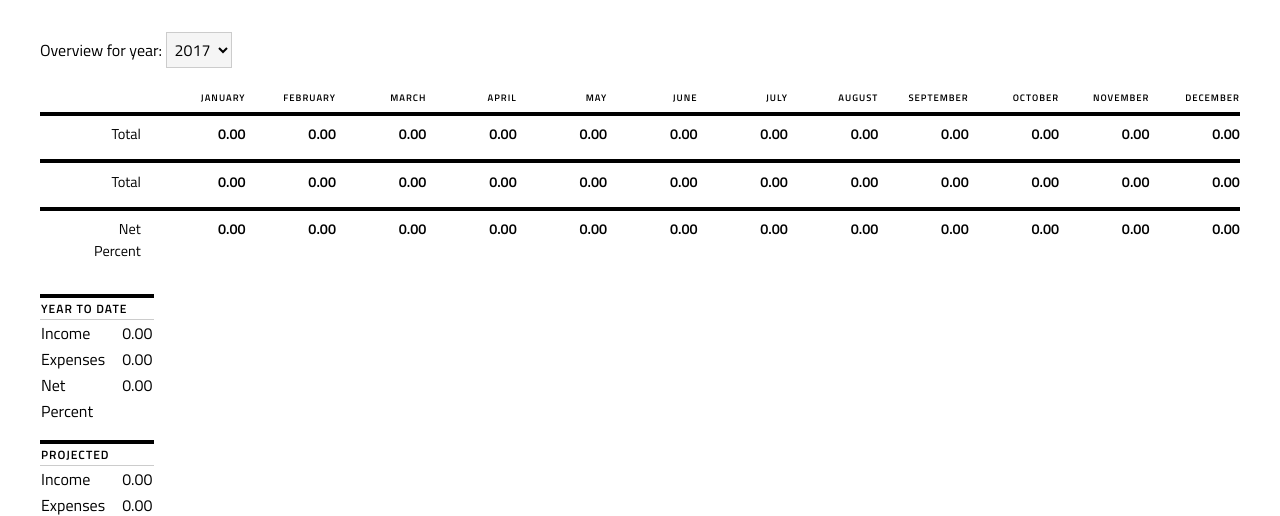
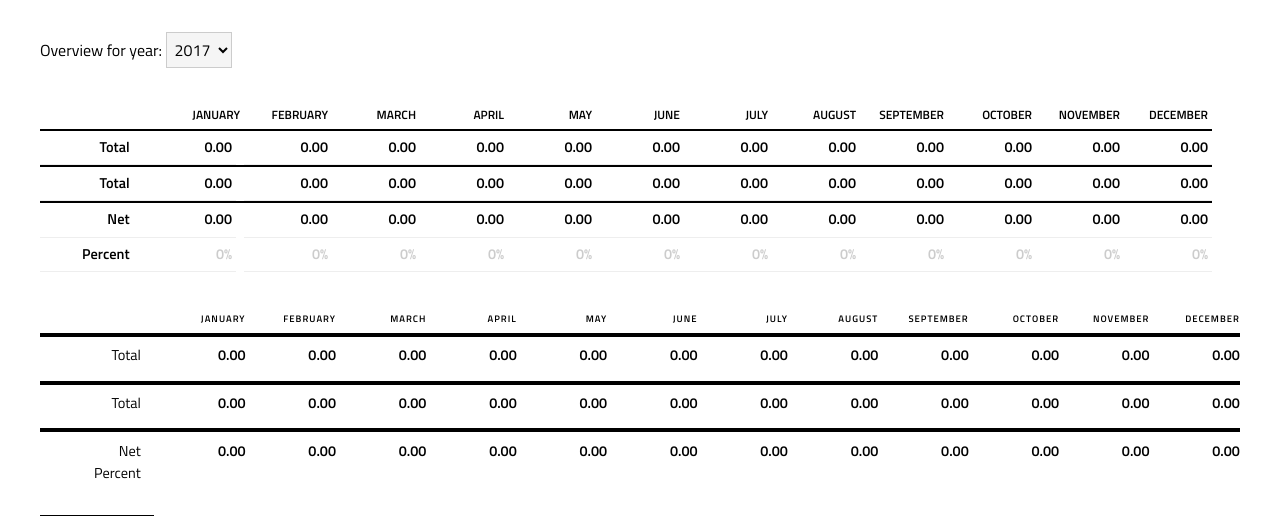
Before and after one commit to whatisjasongoldstein/cheapskate, a Django app: page / in a window 1280 px wide. Shown: the part 38-554 px from the top of the page. Run offline with Django 3.2, Linux system fonts and the light colour scheme; the visitor is signed in with stand-in values (Sample User, id 1); data that the repository does not hold is empty; style sheets or scripts are compiled from the project's sources; some libraries are stand-ins or nearby versions.

Commit message:
WIP Flexbox Grid

```diff
--- a/cheapskate/dashboard.py
+++ b/cheapskate/dashboard.py
@@ -72,12 +72,12 @@ class Dashboard(object):
         self.year = year or self.today.year
 
         # Make this query here once and pass it around.
-        expense_categories = list(ExpenseCategory.objects.all().order_by("title"))
-        income_categories = list(IncomeCategory.objects.all().order_by("title"))
+        self.expense_categories = list(ExpenseCategory.objects.all().order_by("title"))
+        self.income_categories = list(IncomeCategory.objects.all().order_by("title"))
 
         self.months = [Month(i, self.year,
-            expense_categories=expense_categories,
-            income_categories=income_categories) for i in range(1, 13)]
+            expense_categories=self.expense_categories,
+            income_categories=self.income_categories) for i in range(1, 13)]
 
     @property
     def today(self):
--- a/frontend/css/_base.scss
+++ b/frontend/css/_base.scss
@@ -103,6 +103,10 @@ table {
     color: darkgreen;
 }
 
+.null {
+    color: #ccc;
+}
+
 h2.page-title {
     margin: 0 0 1rem 0;
     line-height: 1.5;
--- a/frontend/css/_overview.scss
+++ b/frontend/css/_overview.scss
@@ -124,3 +124,91 @@ $break-3-months: 600px;
         text-align: right;
     }
 }
+
+// --- Grid --- //
+
+
+$width--sidebar: 6.5rem;
+$width--cell: 5.5rem;
+$width--padding: 0.25rem;
+
+@mixin show-title() {
+    .cell {
+        padding-left: $width--sidebar;
+        box-sizing: content-box;
+    }
+
+    .title {
+        display: inline-block;
+        width: $width--sidebar;
+        padding-right: 1em;
+    }
+
+    .label--top {
+        padding-left: $width--sidebar + 2 * $width--padding;
+    }
+}
+
+.grid {
+    display: flex;
+    line-height: 1.75;
+    margin: 2rem 0;
+    align-items: flex-start;
+    width: 100%;
+    box-sizing: border-box;
+    flex-grow: 0;
+    overflow: hidden;
+
+    .column {
+        &.labels {
+            text-align: right;
+            border-right: 2px solid black;
+        }
+    }
+
+    .cell {
+        width: $width--cell;
+        padding: $width--padding;
+        font-size: 0.9rem;
+        box-sizing: border-box;
+        position: relative;
+        // flex-basis: 100% / 13;
+        // width: 100% / 13;
+        white-space: nowrap;
+        border-bottom: 1px solid #eee;
+        text-align: right;
+
+        &.is-total {
+            font-weight: bold;
+        }
+    }
+
+    .cell-set {
+        border-bottom: 2px solid black;
+        &:last-child {
+            border-bottom: 0;
+        }
+    }
+
+    .label--top {
+        font-size: 0.75rem;
+        border-bottom: 2px solid black;
+        display: block;
+        text-transform: uppercase;
+    }
+
+    .title {
+        display: none;
+        // width: $width--sidebar;
+        padding-right: 1em;
+        font-weight: bold;
+        box-sizing: border-box;
+        text-align: right;
+        position: absolute;
+        left: 0;
+    }
+
+    .column:first-child {
+        @include show-title;
+    }
+}
--- a/frontend/templates/index.html
+++ b/frontend/templates/index.html
@@ -15,9 +15,60 @@
         {% endfor %}
     </select>
 
+    <div class="grid">
+        {% for month in dashboard.months %}
+            <div class="column" id="{{ month.name|lower }}">
+                <strong class="cell label--top">{{ month.name }}</strong>
+                <div class="cell-set">
+                    {% for category in month.expense_categories %}
+                        <div class="cell category-sum">
+                            <span class="title">{{ category.title }}</span>
+                            {{ category.total|floatformat:2|intcomma }}
+                        </div>
+                    {% endfor %}
+                    <div class="cell category-sum is-total">
+                        <span class="title">Total</span>
+                        {{ month.totals.expenses|floatformat:2|intcomma }}
+                    </div>
+                </div>
+                <div class="cell-set">
+                    {% for category in month.income_categories %}
+                        <div class="cell category-sum">
+                            <span class="title">{{ category.title }}</span>
+                            {{ category.total|floatformat:2|intcomma }}
+                        </div>
+                    {% endfor %}
+                    <div class="cell category-sum is-total">
+                        <span class="title">Total</span>
+                        {{ month.totals.income|floatformat:2|intcomma }}
+                    </div>
+                </div>
+                <div class="cell-set">
+                    <div class="cell category-sum" data-label="Net">
+                        <span class="title">Net</span>
+                        <b>{{ month.totals.net|floatformat:2|intcomma }}</b>
+                    </div>
+                    <div class="cell category-sum" data-label="Percent">
+                        <span class="title">Percent</span>
+                        {% with month.totals.percent as num %}
+                        <b class="{% if num < 0 %}danger
+                                    {% elif num < 15 %}warning
+                                    {% elif num < 20 %}fair
+                                    {% elif num >= 20 %}good
+                                    {% elif not num %}null
+                                {% endif %}">
+                        {{ month.totals.percent|default:"0" }}%</b>
+                        {% endwith %}
+                    </div>
+                </div>
+            </div>
+        {% endfor %}
+    </div>
+
+
     <ul class="months">
     {% for month in dashboard.months %}
-        <li id="{{ month.name|lower }}">
+        <li id="x{{ month.name|lower }}">
             <h2>{{ month.name }}</h2>
             <ol class="group">
                 {% for category in month.expense_categories %}
```
